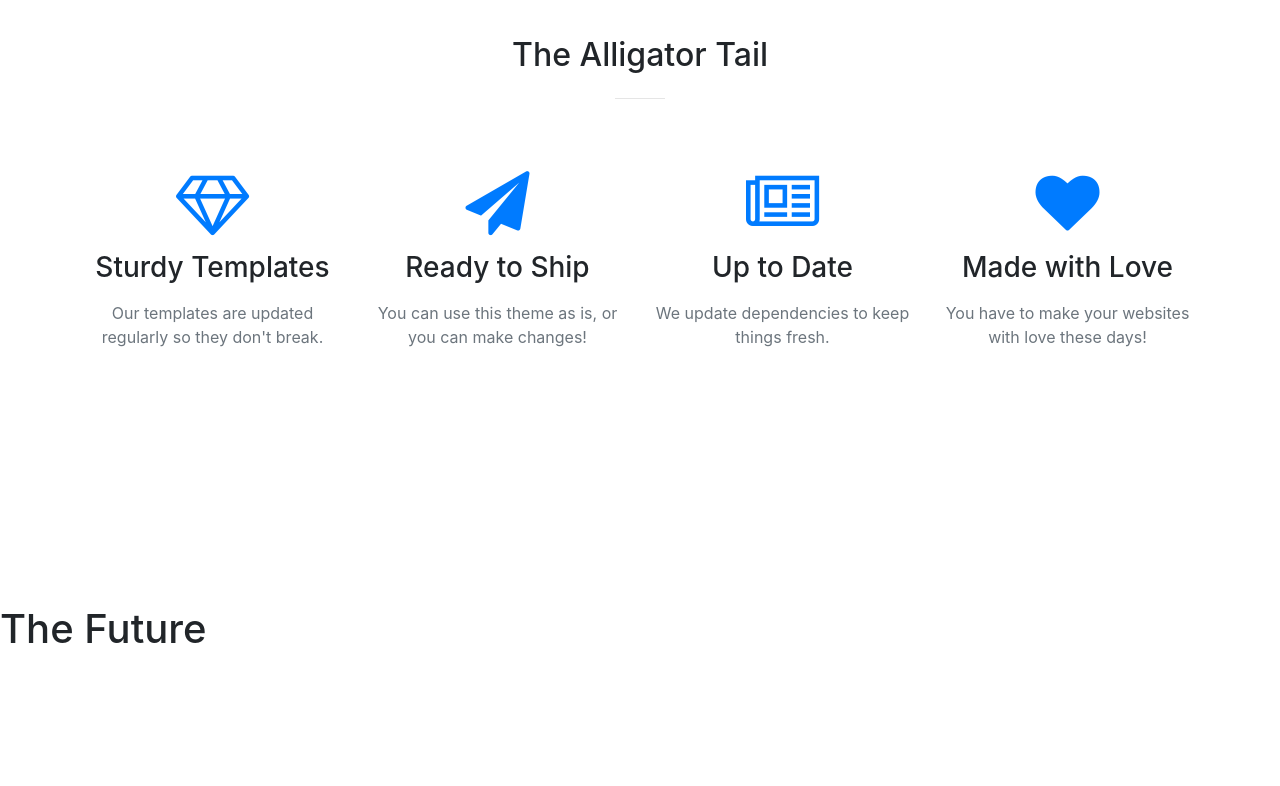
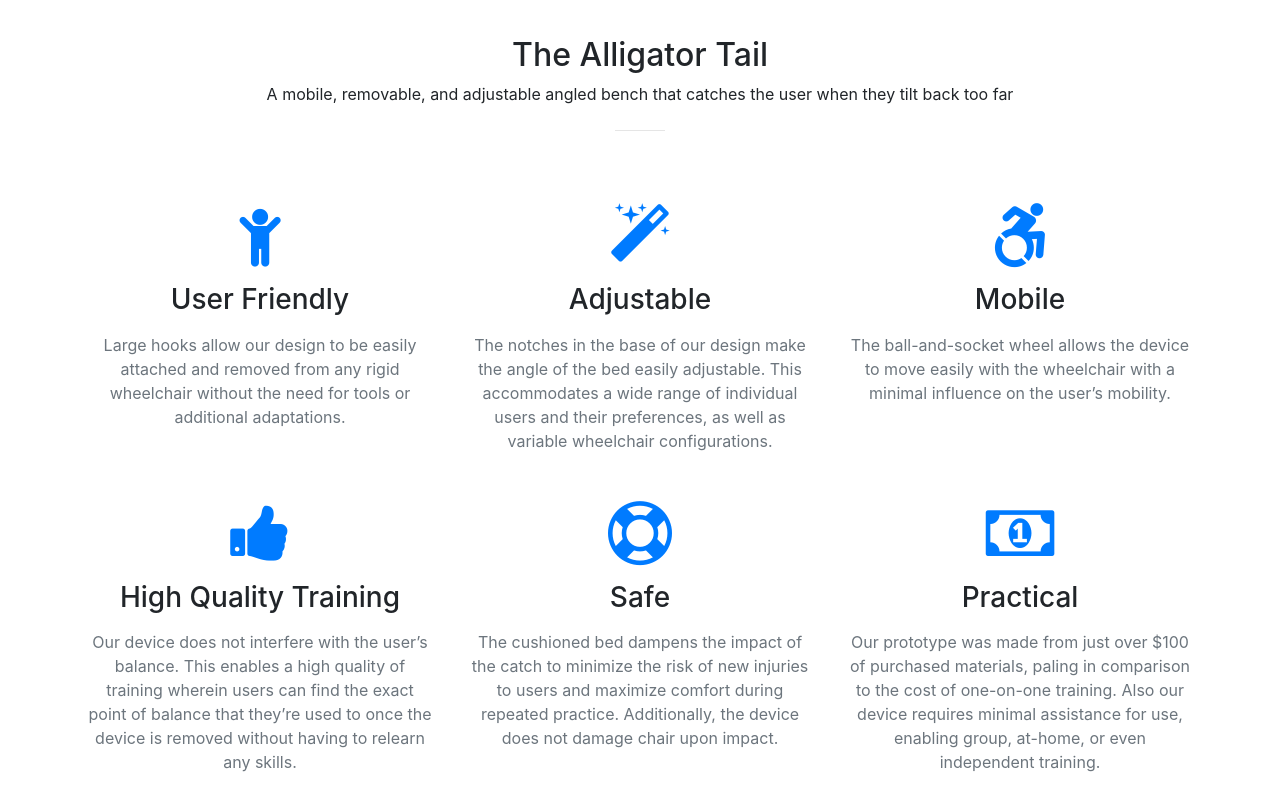
Before and after one commit to alligatortail/alligatortail, a website with bundled scripts: page index.html in a window 1280 px wide. Shown: the part 1360-2146 px from the top of the page. Built offline with nearby package versions, Linux system fonts and the light colour scheme.

Commit message:
Icons and Features

```diff
--- a/index.html
+++ b/index.html
@@ -94,40 +94,63 @@
         <div class="row">
           <div class="col-lg-12 text-center">
             <h2 class="section-heading">The Alligator Tail</h2>
+			<p class="mb-4">A mobile, removable, and adjustable angled bench that catches the user when they tilt back too far</p>
             <hr class="my-4">
           </div>
         </div>
       </div>
       <div class="container">
         <div class="row">
-          <div class="col-lg-3 col-md-6 text-center">
+          <div class="col-lg-4 col-md-6 text-center">
             <div class="service-box mt-5 mx-auto">
-              <i class="fa fa-4x fa-diamond text-primary mb-3 sr-icons"></i>
-              <h3 class="mb-3">Sturdy Templates</h3>
-              <p class="text-muted mb-0">Our templates are updated regularly so they don't break.</p>
+              <i class="fa fa-4x fa-child text-primary mb-3 sr-icons"></i>
+              <h3 class="mb-3">User Friendly</h3>
+              <p class="text-muted mb-0">Large hooks allow our design to be easily attached and removed from any
+			  rigid wheelchair without the need for tools or additional adaptations.</p>
             </div>
           </div>
-          <div class="col-lg-3 col-md-6 text-center">
+          <div class="col-lg-4 col-md-6 text-center">
             <div class="service-box mt-5 mx-auto">
-              <i class="fa fa-4x fa-paper-plane text-primary mb-3 sr-icons"></i>
-              <h3 class="mb-3">Ready to Ship</h3>
-              <p class="text-muted mb-0">You can use this theme as is, or you can make changes!</p>
+              <i class="fa fa-4x fa-magic text-primary mb-3 sr-icons"></i>
+              <h3 class="mb-3">Adjustable</h3>
+              <p class="text-muted mb-0">The notches in the base of our design make the angle of the bed easily adjustable.
+			  This accommodates a wide range of individual users and their preferences, as well as variable wheelchair configurations.</p>
             </div>
           </div>
-          <div class="col-lg-3 col-md-6 text-center">
+		  <div class="col-lg-4 col-md-6 text-center">
             <div class="service-box mt-5 mx-auto">
-              <i class="fa fa-4x fa-newspaper-o text-primary mb-3 sr-icons"></i>
-              <h3 class="mb-3">Up to Date</h3>
-              <p class="text-muted mb-0">We update dependencies to keep things fresh.</p>
+              <i class="fa fa-4x fa-wheelchair-alt text-primary mb-3 sr-icons"></i>
+              <h3 class="mb-3">Mobile</h3>
+              <p class="text-muted mb-0">The ball-and-socket wheel allows the device to move easily with the wheelchair with a minimal
+			  influence on the user’s mobility.</p>
             </div>
           </div>
-          <div class="col-lg-3 col-md-6 text-center">
+          <div class="col-lg-4 col-md-6 text-center">
             <div class="service-box mt-5 mx-auto">
-              <i class="fa fa-4x fa-heart text-primary mb-3 sr-icons"></i>
-              <h3 class="mb-3">Made with Love</h3>
-              <p class="text-muted mb-0">You have to make your websites with love these days!</p>
+              <i class="fa fa-4x fa-thumbs-up text-primary mb-3 sr-icons"></i>
+              <h3 class="mb-3">High Quality Training</h3>
+              <p class="text-muted mb-0">Our device does not
+			  interfere with the user’s balance. This enables a high quality of training wherein users can find the exact point of balance that they’re
+			  used to once the device is removed without having to relearn any skills.</p>
             </div>
           </div>
+          <div class="col-lg-4 col-md-6 text-center">
+            <div class="service-box mt-5 mx-auto">
+              <i class="fa fa-4x fa-life-ring text-primary mb-3 sr-icons"></i>
+              <h3 class="mb-3">Safe</h3>
+              <p class="text-muted mb-0">The cushioned bed dampens the impact of the catch to minimize the risk of new injuries to users and maximize comfort during repeated
+			  practice. Additionally, the device does not damage chair upon impact.</p>
+            </div>
+          </div>
+		  <div class="col-lg-4 col-md-6 text-center">
+            <div class="service-box mt-5 mx-auto">
+              <i class="fa fa-4x fa-money text-primary mb-3 sr-icons"></i>
+              <h3 class="mb-3">Practical</h3>
+              <p class="text-muted mb-0">Our prototype was made from just over $100 of purchased materials, paling in comparison to the cost of one-on-one training. Also our device requires minimal
+			  assistance for use, enabling group, at-home, or even independent training. </p>
+            </div>
+          </div>
+
         </div>
       </div>
     </section>
```
